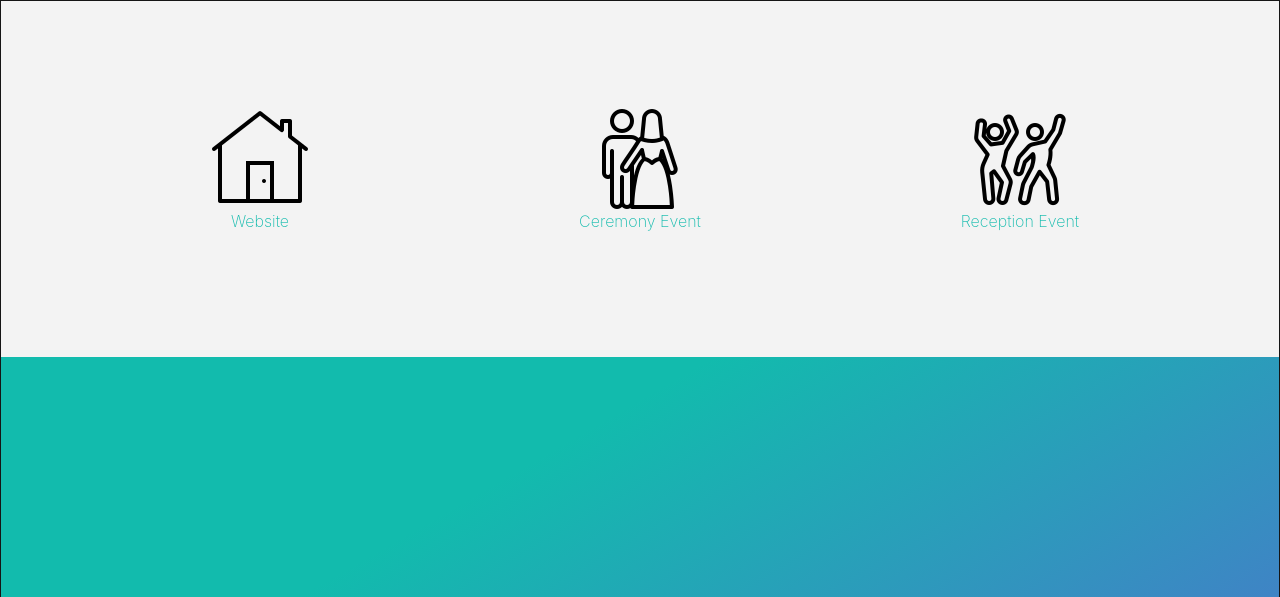
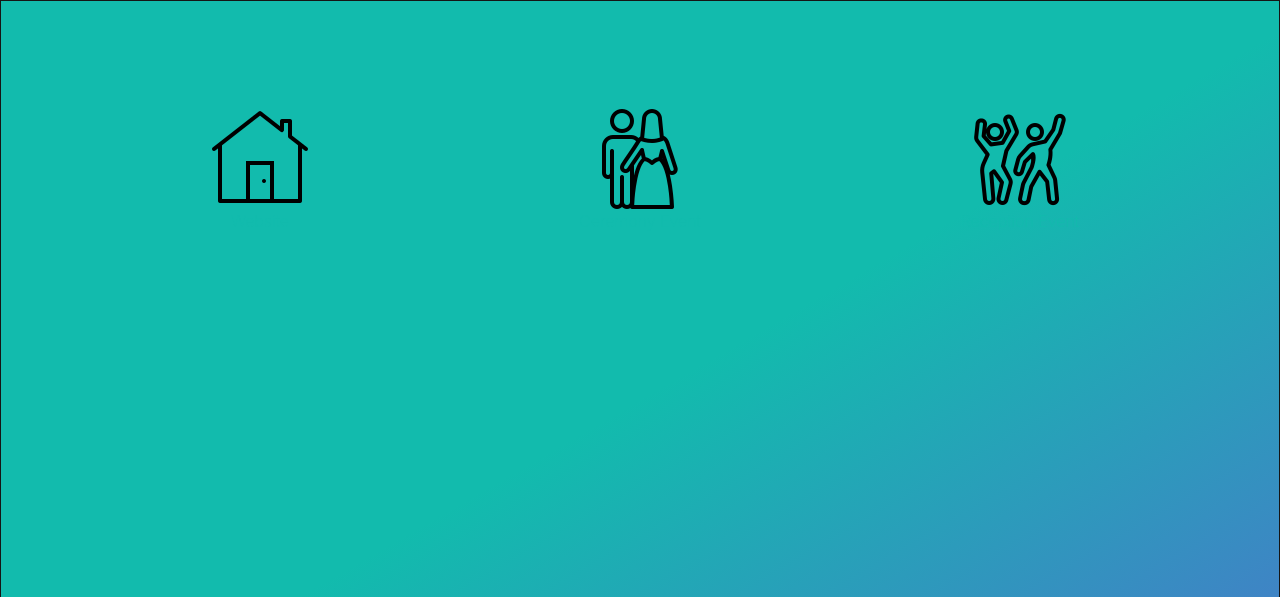
Before and after one commit to fr3nch13/us, a PHP site: page /index.php in a window 1280 px wide. Shown: the top 597 px of the page. Run offline with PHP 8.4, Linux system fonts and the light colour scheme; some libraries are stand-ins or nearby versions.

Commit message:
clearing background.

```diff
--- a/index.php
+++ b/index.php
@@ -43,7 +43,7 @@
     </div>
   </div>
   <?php endif; ?>
-  <div class="py-5 text-center bg-light">
+  <div class="py-5 text-center">
     <div class="container">
       <div class="row">
         <div class="col-md-4 p-4">
```
